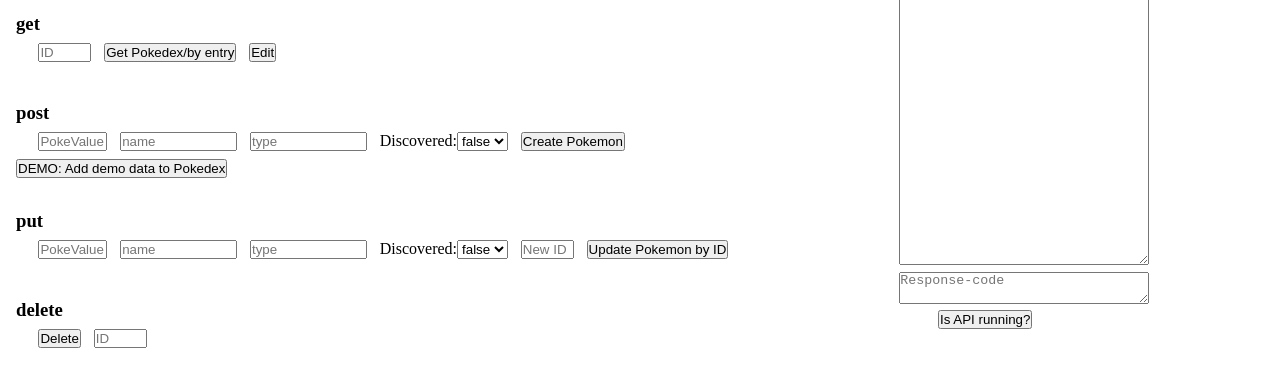
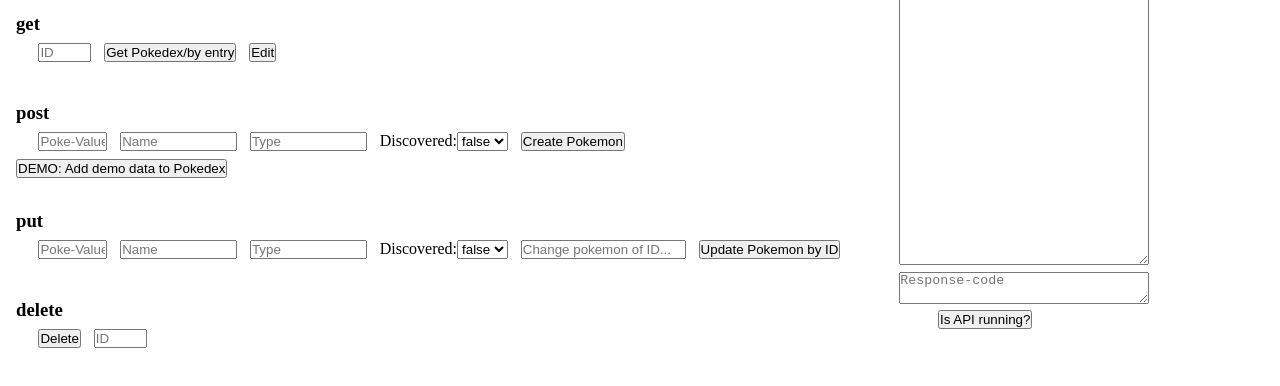
Before and after one commit to CmdrMaylee/REST-Assignment-220816, a plain HTML site: page html/index.html in a window 1280 px wide. Shown: the part 40-426 px from the top of the page. Drawn offline with Linux system fonts and the light colour scheme.

Commit message:
Progress towards fixing put

```diff
--- a/html/index.html
+++ b/html/index.html
@@ -68,19 +68,19 @@
                 <input
                     type="text"
                     class="post-pokemon-pokevalue-input"
-                    placeholder="PokeValue"
+                    placeholder="Poke-Value"
                     size="6"
                 />
                 <input
                     type="text"
                     class="post-pokemon-name-input"
-                    placeholder="name"
+                    placeholder="Name"
                     size="12"
                 />
                 <input
                     type="text"
                     class="post-pokemon-type-input"
-                    placeholder="type"
+                    placeholder="Type"
                     size="12"
                 />
                 <div class="flex">
@@ -106,19 +106,19 @@
                 <input
                     type="text"
                     class="put-pokemon-pokevalue-input"
-                    placeholder="PokeValue"
+                    placeholder="Poke-Value"
                     size="6"
                 />
                 <input
                     type="text"
                     class="put-pokemon-name-input"
-                    placeholder="name"
+                    placeholder="Name"
                     size="12"
                 />
                 <input
                     type="text"
                     class="put-pokemon-type-input"
-                    placeholder="type"
+                    placeholder="Type"
                     size="12"
                 />
                 <div class="flex">
@@ -130,9 +130,9 @@
                 </div>
                 <input
                     type="text"
-                    class="put-pokemon-new-id-input"
-                    placeholder="New ID"
-                    size="4"
+                    class="put-pokemon-id-input"
+                    placeholder="Change pokemon of ID..."
+                    size="18"
                 />
                 <button type="submit" class="put-pokemon-button">
                     Update Pokemon by ID
--- a/html/js/helper.functions.js
+++ b/html/js/helper.functions.js
@@ -29,10 +29,11 @@
         ).value;
         bodyObject.discovered = discovered === "true";
     } else if (endpoint === "put") {
-        const stringId = document.querySelector(
+        const stringPokeValue = document.querySelector(
             ".put-pokemon-pokevalue-input"
         ).value;
-        bodyObject.id = parseInt(stringId);
+        bodyObject.id = undefined;
+        bodyObject.pokeValue = parseInt(stringPokeValue);
         bodyObject.name = document.querySelector(
             ".put-pokemon-name-input"
         ).value;
--- a/html/js/router.put.js
+++ b/html/js/router.put.js
@@ -1,9 +1,11 @@
 function alterPokemonPut() {
     let bodyObject = assemblePokeInfo("put");
-    const newIdValueNumber = parseInt(document.querySelector(".put-pokemon-new-id-input").value);
-    console.log(bodyObject);
+    const idValueNumber = parseInt(
+        document.querySelector(".put-pokemon-id-input").value
+    );
+    console.log(bodyObject.pokeValue + "WOOOOOO");
     xhttp.open("PUT", url + bodyObject.id, true);
-    if (!isNaN(newIdValueNumber)) bodyObject.id = newIdValueNumber;
+    if (!isNaN(idValueNumber)) bodyObject.id = idValueNumber;
     xhttp.setRequestHeader("Content-Type", "application/json");
     xhttp.onreadystatechange = function () {
         if (xhttp.readyState == 4 && xhttp.status == 200) {
@@ -15,4 +17,5 @@
         }
     };
     xhttp.send(JSON.stringify(bodyObject));
+    // console.log(JSON.stringify(bodyObject));
 }
--- a/server/source/resources/pokemon.controller.ts
+++ b/server/source/resources/pokemon.controller.ts
@@ -22,6 +22,7 @@
 
 export const getPokemonById = (req: Request, res: Response) => {
     const id = parseInt(req.params.id);
+    console.log(id);
     if (isNaN(id)) {
         res.status(400).json("Value provided must be of numerical value");
     } else if (isPokemonInPokedex(id) == true) {
@@ -55,7 +56,7 @@
     const stringified = JSON.stringify(req.body);
     const pokemonObject = jsonToSingleObject(stringified);
     let pokemonToChangeIsTheSame = false;
-
+    console.log(req.body);
     if (paramId === pokemonObject.id) pokemonToChangeIsTheSame = true;
     let pokemonToChangeExists = isPokemonInPokedex(paramId);
 
```
